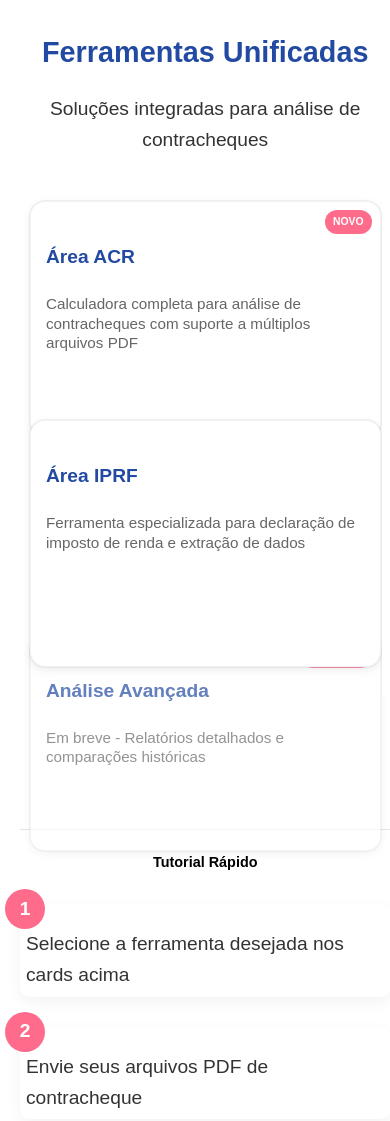
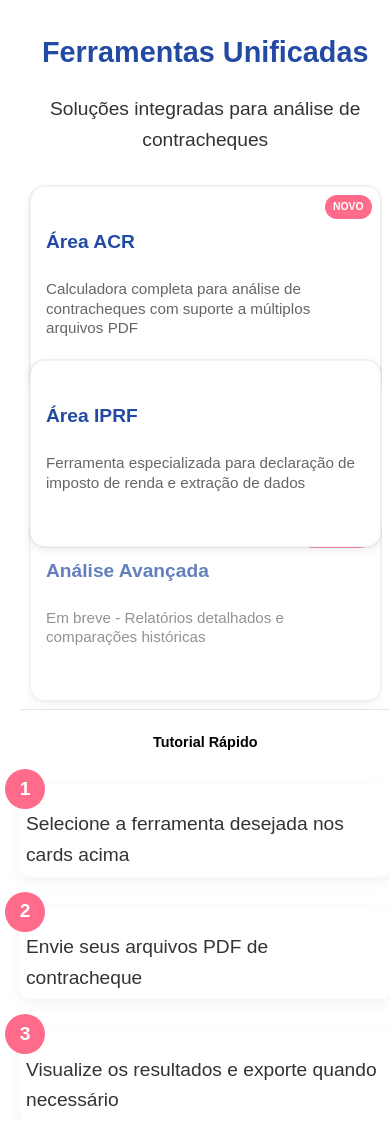
Before and after one commit to JennyGD1/AreaACR, a Flask app: page / in a window 390 px wide. Shown: the part 148-1269 px from the top of the page. Run offline with Flask 3, Linux system fonts and the light colour scheme.

Commit message:
Update inicio.css

```diff
--- a/static/css/pages/inicio.css
+++ b/static/css/pages/inicio.css
@@ -293,14 +293,19 @@
 
     .features-grid {
         grid-template-columns: 1fr;
-        gap: 0; /* Remove o gap padrão */
+        row-gap: 40px; /* Espaçamento vertical único e consistente */
+        gap: 0; /* Remove qualquer gap padrão */
     }
 
     .feature-card {
-        margin: 15px 0; /* 15px em cima/baixo, 0 nas laterais */
-        box-shadow: 0 0 0 1px rgba(0,0,0,0.05), /* Borda interna */
-                    0 3px 10px rgba(0,0,0,0.08); /* Sombra externa */
-   }
+        margin: 0 !important; /* !important só para garantir a sobrescrita */
+    }
+
+    /* Mantém o visual dos cards */
+    .feature-card {
+        box-shadow: 0 0 0 1px rgba(0,0,0,0.05),
+                    0 3px 10px rgba(0,0,0,0.08);
+    }
    .feature-card:not(:first-child) {
         margin-top: 30px; /* Espaço maior acima (exceto no primeiro) */
         margin-bottom: 30px;
```
